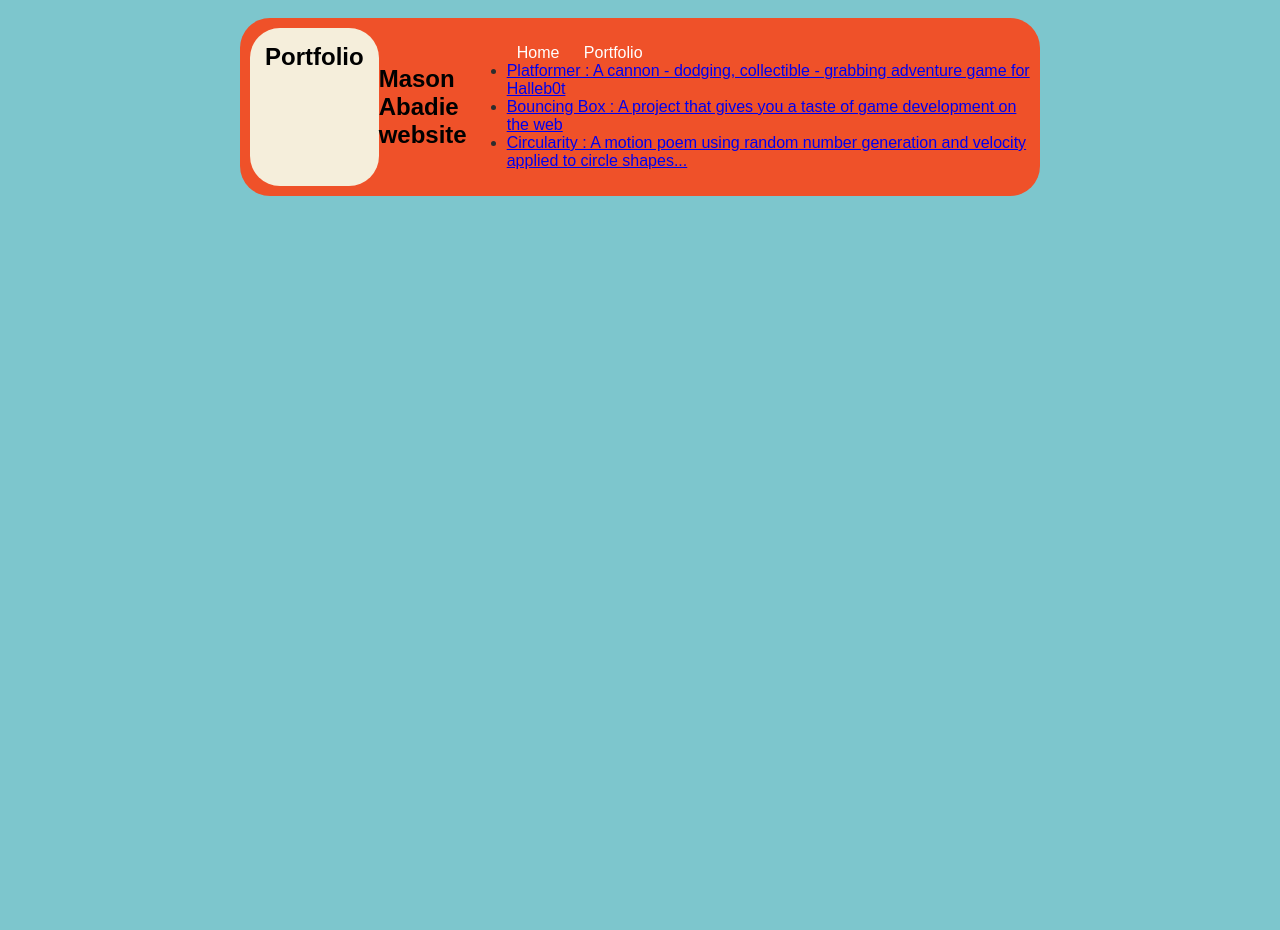
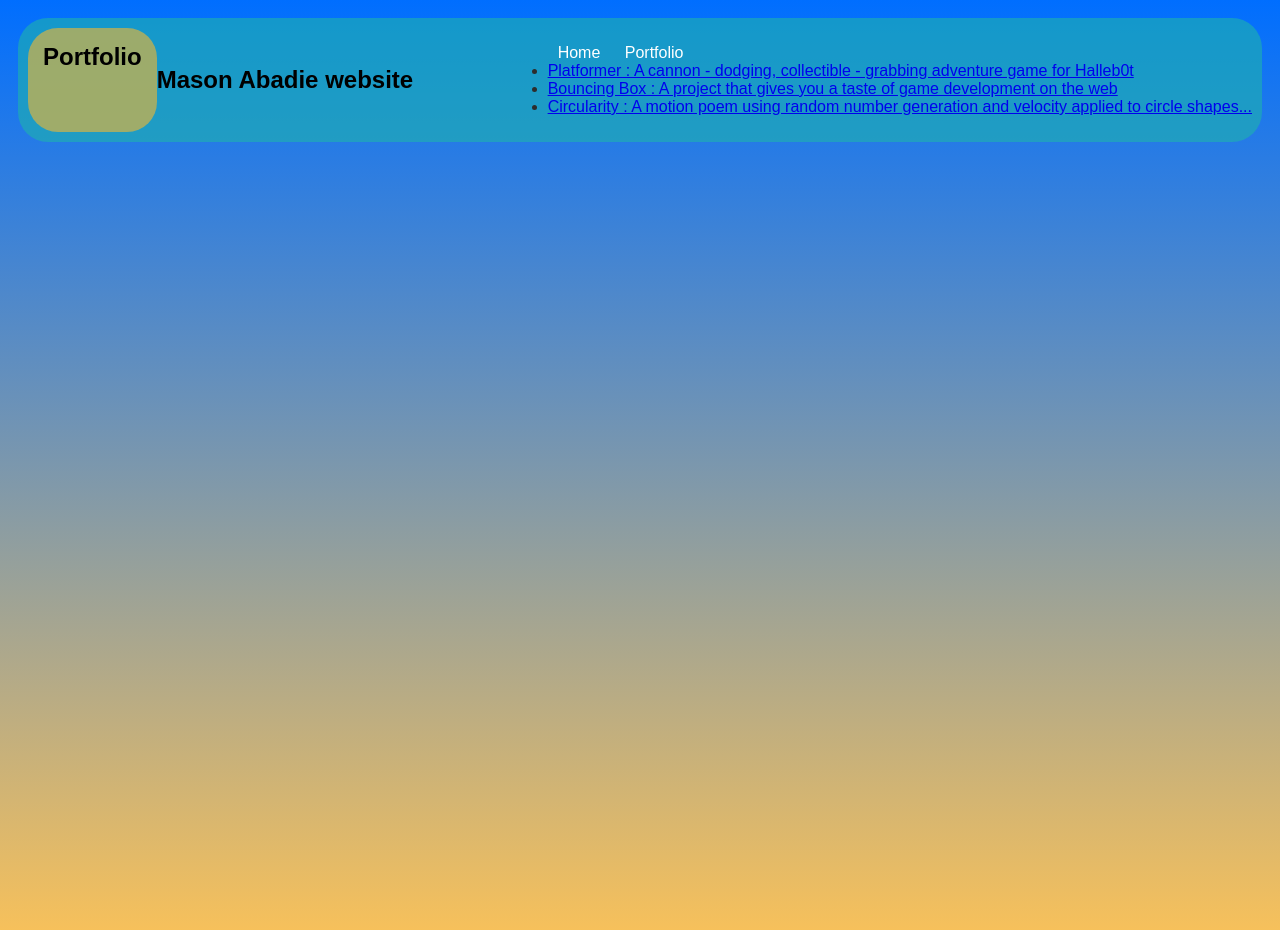
Before and after one commit to MasonAbadie/MasonAbadie.github.io, a plain HTML site: page portfolio.html in a window 1280 px wide. Before the commit the page ends 800 px from the top, so only its background shows below. Drawn offline with Linux system fonts and the light colour scheme.

Commit message:
add index.html file

```diff
--- a/portfolio.html
+++ b/portfolio.html
@@ -4,7 +4,9 @@
         <title>Portfolio</title>
         <style type="text/css">
             body {
-                background: rgb(125, 198, 205);
+                height: 900px;
+  background-color: rgba(35, 116, 223, 0.74); /* For browsers that do not support gradients */
+  background-image: linear-gradient(rgb(0, 110, 255), rgb(248, 193, 90));
                 color: rgb(45, 45, 45);
                 padding: 10px;
                 font-family: arial;
@@ -15,13 +17,13 @@
             }
 
             #all-contents {
-                max-width: 800px;
+                max-width: 8000px;
                 margin: auto;
             }
 
             /* navigation menu */
             nav {
-                background: rgb(239, 81, 41);
+                background: rgba(31, 180, 173, 0.603);
                 margin: 0 auto;
                 display: flex;
                 padding: 10px;
@@ -48,7 +50,7 @@
 
             /* main container area beneath menu */
             main {
-                background: rgb(245, 238, 219);
+                background: rgba(230, 183, 56, 0.644);
                 display: flex;
                 border-radius: 30px;
             }
@@ -58,7 +60,7 @@
             }
                 /* portfolio styles */
          .content h1 {
-             color: black;
+             color: rgb(0, 0, 0);
          }
 
          #portfolio {
```
Also changed, not shown: index.html (+4 -5 lines).
